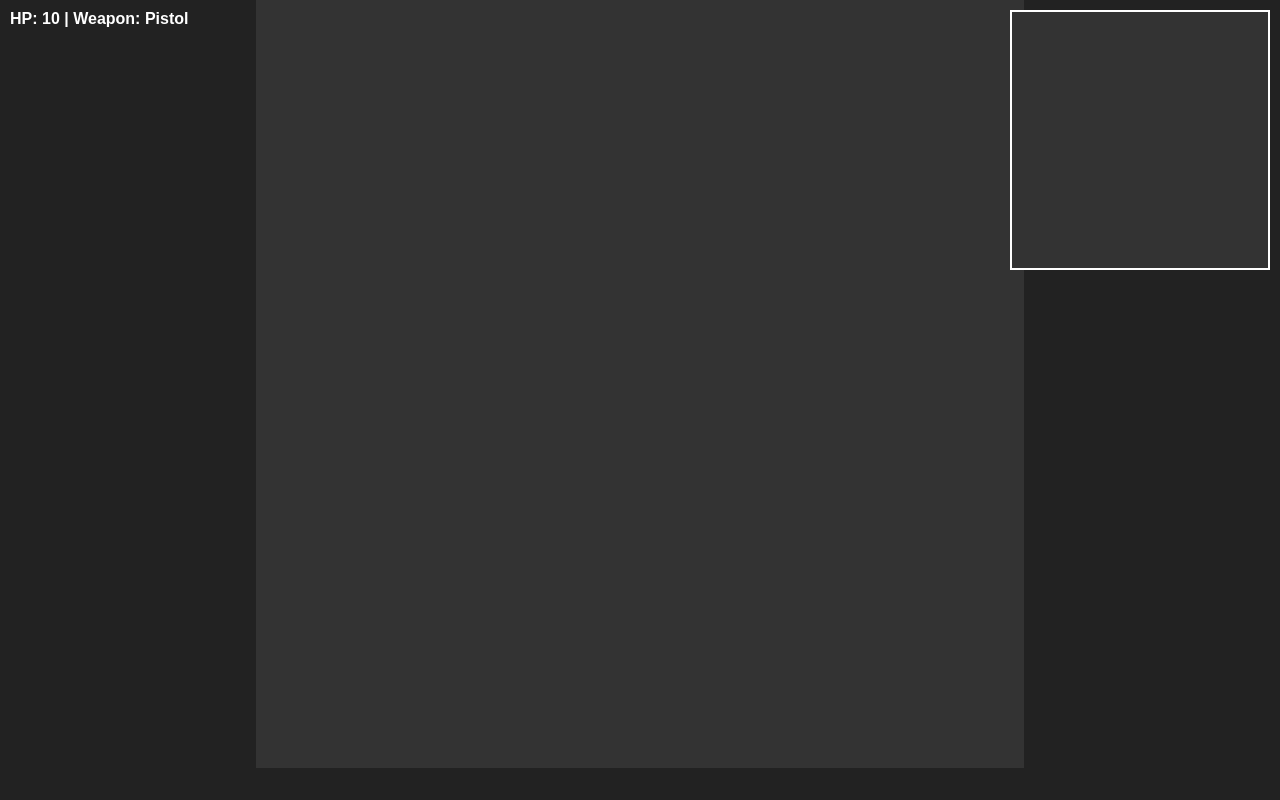
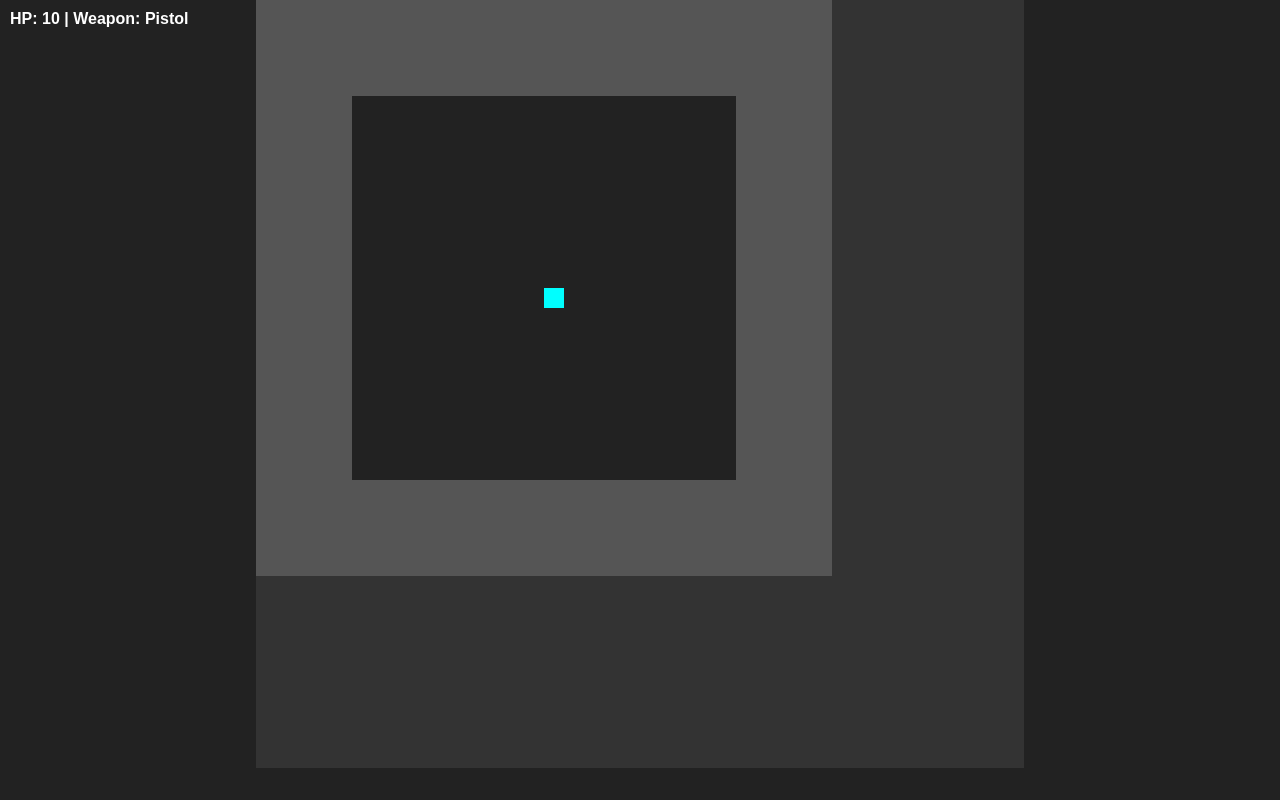
Before and after one commit to Covenant-Uriel/dungeon, a plain HTML site: page index.html in a window 1280 px wide. Drawn offline with Linux system fonts and the light colour scheme.

Commit message:
Update index.html

```diff
--- a/index.html
+++ b/index.html
@@ -2,24 +2,20 @@
 <html lang="zh-TW">
 <head>
 <meta charset="UTF-8">
-<title>元氣騎士風格長廊迷宮修正版</title>
+<title>元氣騎士風格長廊迷宮可視版</title>
 <style>
 body { margin:0; background:#222; font-family:sans-serif; overflow:hidden; }
 canvas { display:block; margin:auto; background:#333; }
-#minimap { position:absolute; top:10px; right:10px; border:2px solid #fff; }
 #ui { position:absolute; top:10px; left:10px; color:#fff; font-weight:bold; font-size:16px; }
 </style>
 </head>
 <body>
 <canvas id="gameCanvas" width="768" height="768"></canvas>
-<canvas id="minimap" width="256" height="256"></canvas>
 <div id="ui">HP: <span id="hp">10</span> | Weapon: <span id="weapon">Pistol</span></div>
 
 <script>
 const canvas = document.getElementById('gameCanvas');
 const ctx = canvas.getContext('2d');
-const minimap = document.getElementById('minimap');
-const miniCtx = minimap.getContext('2d');
 const hpDisplay = document.getElementById('hp');
 const weaponDisplay = document.getElementById('weapon');
 
@@ -32,20 +28,17 @@ const roomHeight = tilePerRoom*tileSize;
 
 let rooms = [];
 
-// --- 生成房間，保留中心空地 ---
 function generateRoom(){
     let tiles = Array(tilePerRoom).fill(0).map(()=>Array(tilePerRoom).fill(1));
-    let start = 4, end = tilePerRoom-5;
-    for(let y=start;y<=end;y++){
-        for(let x=start;x<=end;x++){
-            tiles[y][x] = 0; // 中心安全空地
+    for(let y=4;y<tilePerRoom-4;y++){
+        for(let x=4;x<tilePerRoom-4;x++){
+            tiles[y][x]=0;
         }
     }
     return tiles;
 }
 
-// --- 生成長廊，連通房間 ---
-function generateCorridor(fromRoom, toRoom){
+function generateCorridor(fromRoom,toRoom){
     let x1=fromRoom.center.x, y1=fromRoom.center.y;
     let x2=toRoom.center.x, y2=toRoom.center.y;
     let cx=x1, cy=y1;
@@ -53,10 +46,9 @@ function generateCorridor(fromRoom, toRoom){
         if(cx!==x2){ cx += (x2>cx)?1:-1; fromRoom.tiles[cy][cx]=0; }
         if(cy!==y2){ cy += (y2>cy)?1:-1; fromRoom.tiles[cy][cx]=0; }
     }
-    toRoom.tiles[y2][x2] = 0;
+    toRoom.tiles[y2][x2]=0;
 }
 
-// --- 生成所有房間 ---
 for(let y=0;y<roomRows;y++){
     rooms[y]=[];
     for(let x=0;x<roomCols;x++){
@@ -65,27 +57,23 @@ for(let y=0;y<roomRows;y++){
     }
 }
 
-// --- 連接房間長廊 ---
 for(let y=0;y<roomRows;y++){
     for(let x=0;x<roomCols;x++){
         let room = rooms[y][x];
-        if(x<roomCols-1){ generateCorridor(room, rooms[y][x+1]); }
-        if(y<roomRows-1){ generateCorridor(room, rooms[y+1][x]); }
+        if(x<roomCols-1) generateCorridor(room, rooms[y][x+1]);
+        if(y<roomRows-1) generateCorridor(room, rooms[y+1][x]);
     }
 }
 
-// 隨機 Boss 房間
 let bossX = Math.floor(Math.random()*roomCols);
 let bossY = Math.floor(Math.random()*roomRows);
-rooms[bossY][bossX].isBoss=true;
+rooms[bossY][bossX].isBoss = true;
 
-// --- 玩家生成在房間中心 ---
-let currentRoomX=0, currentRoomY=0;
+let currentRoomX = 0, currentRoomY = 0;
 let currentRoom = rooms[currentRoomY][currentRoomX];
-let player={x:currentRoom.center.x*tileSize, y:currentRoom.center.y*tileSize, size:20, color:'cyan', speed:3, hp:10, weapon:'pistol', bullets:[], fireTimer:0};
+let player = {x:currentRoom.center.x*tileSize, y:currentRoom.center.y*tileSize, size:20, color:'cyan', speed:3, hp:10, weapon:'pistol', bullets:[], fireTimer:0};
 currentRoom.explored=true;
 
-// --- 控制碰撞 ---
 function checkCollision(x,y,size){
     let left=Math.floor(x/tileSize), right=Math.floor((x+size-1)/tileSize);
     let top=Math.floor(y/tileSize), bottom=Math.floor((y+size-1)/tileSize);
@@ -98,34 +86,44 @@ function checkCollision(x,y,size){
     return false;
 }
 
-// --- 玩家移動 ---
-function movePlayer(dx,dy){
+let keys = {};
+document.addEventListener('keydown', e=>keys[e.key]=true);
+document.addEventListener('keyup', e=>keys[e.key]=false);
+
+function movePlayer(){
+    let dx=0, dy=0;
+    if(keys['ArrowUp']||keys['w']) dy=-player.speed;
+    if(keys['ArrowDown']||keys['s']) dy=player.speed;
+    if(keys['ArrowLeft']||keys['a']) dx=-player.speed;
+    if(keys['ArrowRight']||keys['d']) dx=player.speed;
     let nx=player.x+dx, ny=player.y+dy;
     if(!checkCollision(nx,player.y,player.size)) player.x=nx;
     if(!checkCollision(player.x,ny,player.size)) player.y=ny;
+}
 
-    // 房間切換
-    if(player.x<0 && currentRoomX>0 && currentRoom.tiles[player.y/tileSize|0][tilePerRoom-1]===0){
-        currentRoomX--; currentRoom=rooms[currentRoomY][currentRoomX]; player.x=roomWidth-player.size-1; player.y=currentRoom.center.y*tileSize;
-    }
-    if(player.x>roomWidth-player.size && currentRoomX<roomCols-1 && currentRoom.tiles[player.y/tileSize|0][0]===0){
-        currentRoomX++; currentRoom=rooms[currentRoomY][currentRoomX]; player.x=1; player.y=currentRoom.center.y*tileSize;
-    }
-    if(player.y<0 && currentRoomY>0 && currentRoom.tiles[tilePerRoom-1][player.x/tileSize|0]===0){
-        currentRoomY--; currentRoom=rooms[currentRoomY][currentRoomX]; player.y=roomHeight-player.size-1; player.x=currentRoom.center.x*tileSize;
-    }
-    if(player.y>roomHeight-player.size && currentRoomY<roomRows-1 && currentRoom.tiles[0][player.x/tileSize|0]===0){
-        currentRoomY++; currentRoom=rooms[currentRoomY][currentRoomX]; player.y=1; player.x=currentRoom.center.x*tileSize;
+function drawRoom(room){
+    for(let y=0;y<tilePerRoom;y++){
+        for(let x=0;x<tilePerRoom;x++){
+            if(room.tiles[y][x]===1) ctx.fillStyle='#555';
+            else ctx.fillStyle=room.isBoss?'darkred':'#222';
+            ctx.fillRect(x*tileSize, y*tileSize, tileSize, tileSize);
+        }
     }
 }
 
-// 控制、射擊、更新、繪製同前
-let keys={};
-document.addEventListener('keydown',e=>keys[e.key]=true);
-document.addEventListener('keyup',e=>keys[e.key]=false);
-canvas.addEventListener('mousedown',shoot);
-function shoot(e){/*同前*/}
-function update(){/*同前*/}
+function drawPlayer(){
+    ctx.fillStyle=player.color;
+    ctx.fillRect(player.x, player.y, player.size, player.size);
+}
+
+function update(){
+    movePlayer();
+    ctx.clearRect(0,0,canvas.width,canvas.height);
+    drawRoom(currentRoom);
+    drawPlayer();
+    requestAnimationFrame(update);
+}
+
 update();
 </script>
 </body>
```
